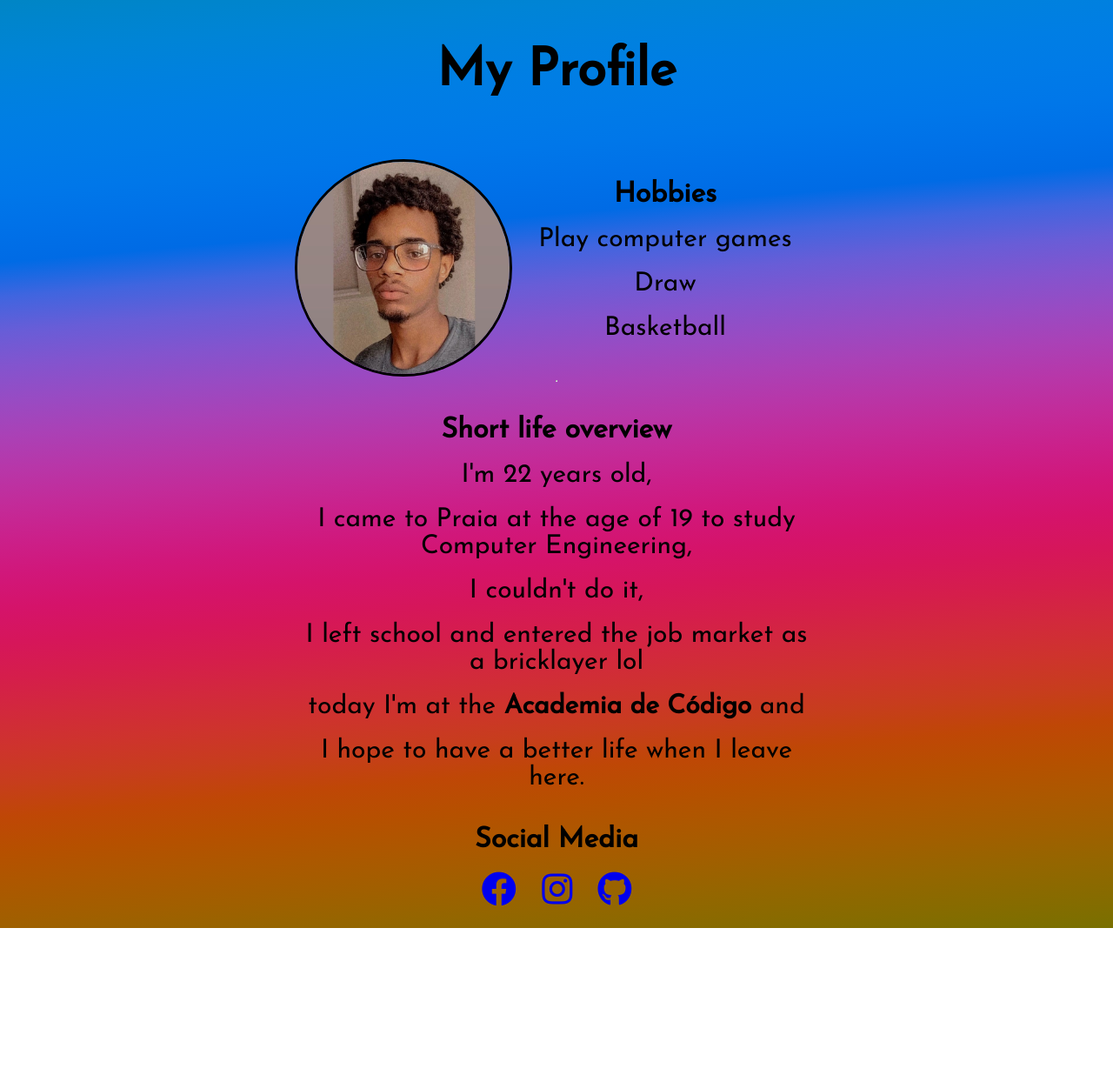
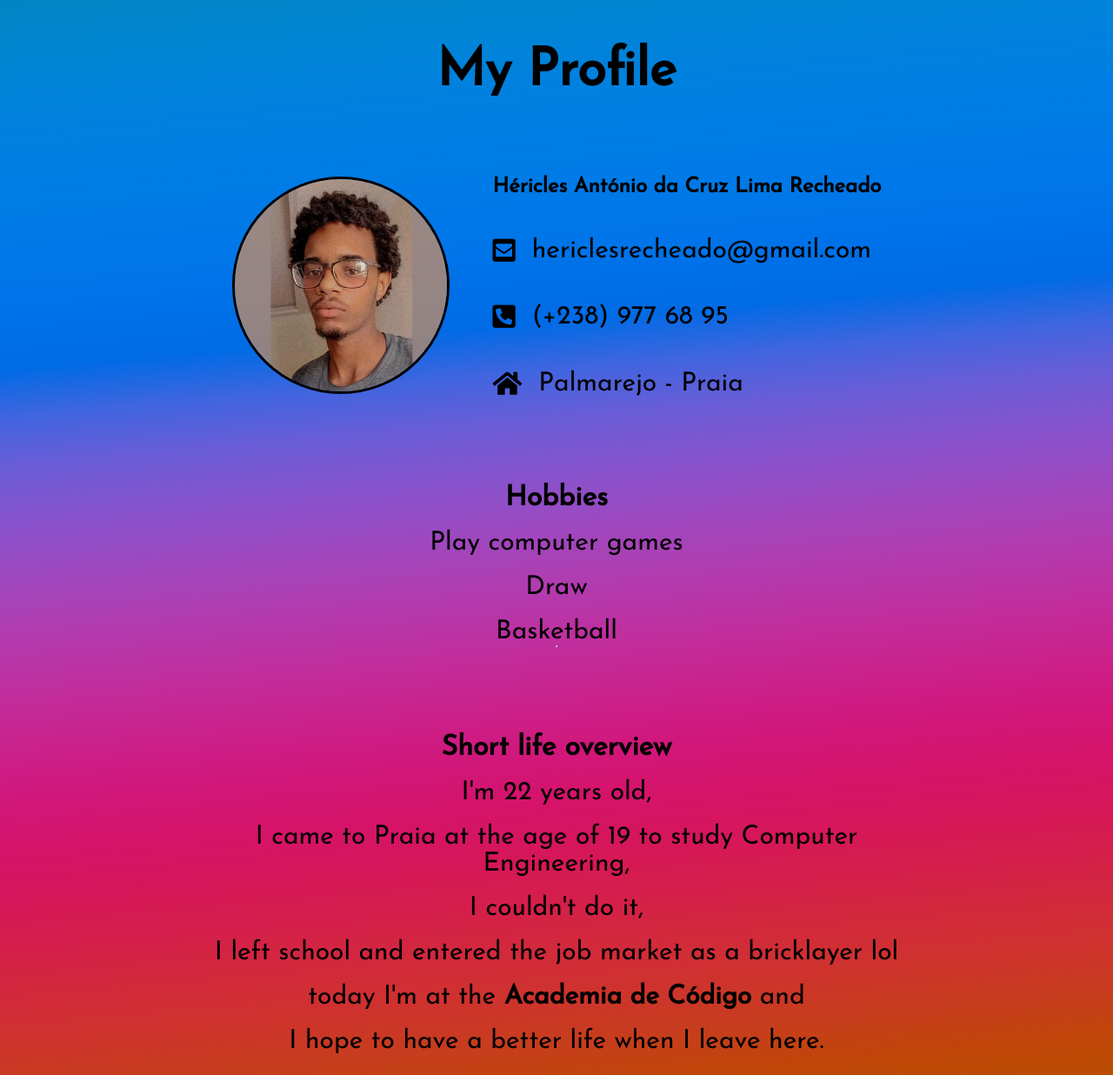
Before and after one commit to avengerCoder/HTML-CSS-Profile, a plain HTML site: page index.html in a window 1280 px wide. Shown: the part 17-1253 px from the top of the page at 87% size. Before the commit the page ends 1084 px from the top, so only its background shows below. Drawn offline with Linux system fonts and the light colour scheme.

Commit message:
add profile modifications

```diff
--- a/estilo.css
+++ b/estilo.css
@@ -7,14 +7,13 @@
 .box{
     margin-top: 20px;
     transition-property: width height font-size;
-    transition-duration: 2s;
+    transition-duration: 1s;
     transition-delay: 0s;
     transition-timing-function: linear;
 }
 
 body{
-    width: 50%;
-    height: 100%;
+    width: 70%;
     margin: auto;
     display: flex;
     flex-direction: column;
@@ -27,8 +26,8 @@ body{
 
 .profile-header{
     width: 600px;
+    padding: 50px;
     font-size: 30px;
-    padding: 50px;
 }
 
 .profile-picture img{
@@ -37,10 +36,6 @@ body{
     border-style: solid;
     border-color: black;
     border-radius: 50%;
-    transition-property: width height;
-    transition-duration: 2s;
-    transition-delay: 0s;
-    transition-timing-function: linear;
 }
 
 .profile-picture img:hover{
@@ -48,14 +43,35 @@ body{
     height: 400px;
 }
 
+.profile-info{
+  display: flex;
+  justify-content: space-between;
+  flex-direction: column;
+  margin-top: 20px;
+  padding-left: 50px;
+}
+
+.profile-info p{
+  display: flex;
+  justify-content: flex-start;
+}
+
 .profile-hobbies{
-    align-self: center;
-    margin: 30px;
+  margin-top: 100px;
+}
+
+.profile-hobbies > p:hover{
+  font-size: 35px;
+}
+
+h2{
+  margin-top: 20px;
 }
 
 p{
   margin-top: 20px;
   font-size: 30px;
+  padding-left: 0px;
 }
 
 .container1{
@@ -64,37 +80,24 @@ p{
 }
 
 .profile-bio{
+  margin-top: 80px;
   padding: 20px;
-  transition-property: padding background-color border-radius;
-  transition-duration: 2s;
-  transition-delay: 0s;
-  transition-timing-function: linear;
-}
-
-.profile-bio:hover{
-  padding: 30px;
-  border-style: solid;
-  border-radius: 80px;
+  border-radius: 40px;
 }
 
 .profile-bio > p:hover{
-  font-size: 33px;
+  font-size: 35px;
 }
 
 .profile-social{
-  margin-bottom: 20px;
-}
-
-.social-icon{
-  font-size: 30px;
-
+  margin: 100px 0 100px 0;
 }
 
 .icon{
   padding: 10px;
   font-size: 40px;
-  margin-top: 70px;\
-
+  margin-top: 70px;
+  color: black;
 }
 
 .icon:hover{
--- a/index.html
+++ b/index.html
@@ -3,7 +3,7 @@
 
 <head>
     <title>My Profile</title>
-    <link rel="shortcut icon" href="icon.png" type="image/x-icon">
+    <link rel="shortcut icon" href="ressources/icon.png" type="image/x-icon">
     <link rel="stylesheet" href="estilo.css">
     <link rel="preconnect" href="https://fonts.gstatic.com">
 <link href="https://fonts.googleapis.com/css2?family=Josefin+Sans&display=swap" rel="stylesheet">
@@ -15,39 +15,48 @@
 </head>
 
 <body>
+
     <div class="profile-header box">
       <h1 class=>My Profile</span></h1>
     </div>
     <div class="container1">
       <div class="profile-picture box">
-          <img src="img.jpg" alt="Profile image" class="image">
+          <img src="ressources/img.jpg" alt="Profile image" class="image box">
       </div>
-      <div class="profile-hobbies box">
-          <h1>Hobbies</h1>
-          <p>Play computer games</p>
-          <p>Draw</p>
-          <p>Basketball</p>
+
+      <div class="profile-info box">
+          <h2>Héricles António da Cruz Lima Recheado</h2>
+          <p><i class="fas fa-envelope-square"></i>&nbsp;&nbsp;hericlesrecheado@gmail.com</p>
+          <p><i class="fas fa-phone-square-alt"></i>&nbsp;&nbsp;(+238) 977 68 95</p>
+          <p><i class="fas fa-home"></i>&nbsp;&nbsp;Palmarejo - Praia</p>
       </div>
+    </div>
+
+    <div class="profile-hobbies box">
+        <h1>Hobbies</h1>
+        <p>Play computer games</p>
+        <p>Draw</p>
+        <p>Basketball</p>
     </div>
 
     <hr>
 
     <div class="profile-bio box">
       <h1>Short life overview</h1>
-        <p class="box">I'm 22 years old,</p>
-        <p class="box">I came to Praia at the age of 19 to study Computer Engineering,</p>
-        <p class="box">I couldn't do it,</p>
-        <p class="box">I left school and entered the job market as a bricklayer lol</p>
-        <p class="box">today I'm at the <b>Academia de Código</b> and</p>
-        <p class="box">I hope to have a better life when I leave here.</p>
+        <p>I'm 22 years old,</p>
+        <p>I came to Praia at the age of 19 to study Computer Engineering,</p>
+        <p>I couldn't do it,</p>
+        <p>I left school and entered the job market as a bricklayer lol</p>
+        <p>today I'm at the <b>Academia de Código</b> and</p>
+        <p>I hope to have a better life when I leave here.</p>
     </div>
 
     <div class="profile-social box">
       <h1>Social Media</h1>
         <div class="social-icon box">
-            <a class="icon box" href="https://www.facebook.com/hericles.xlr8 " target="_blank "><i class="fab fa-facebook "></i></a>
-            <a class="icon box" href="https://www.instagram.com/hery_899/ " target="_blank "><i class="fab fa-instagram "></i></a>
-            <a class="icon box" href="https://github.com/avengerCoder " target="_blank "><i class="fab fa-github "></i></a>
+            <a class="icon" href="https://www.facebook.com/hericles.xlr8 " target="_blank "><i class="fab fa-facebook "></i></a>
+            <a class="icon" href="https://www.instagram.com/hery_899/ " target="_blank "><i class="fab fa-instagram "></i></a>
+            <a class="icon" href="https://github.com/avengerCoder " target="_blank "><i class="fab fa-github "></i></a>
         </div>
     </div>
   </body>
```
Also changed, not shown: ressources/icon.png (renamed from icon.png), ressources/img.jpg (renamed from img.jpg), 2 other files.
